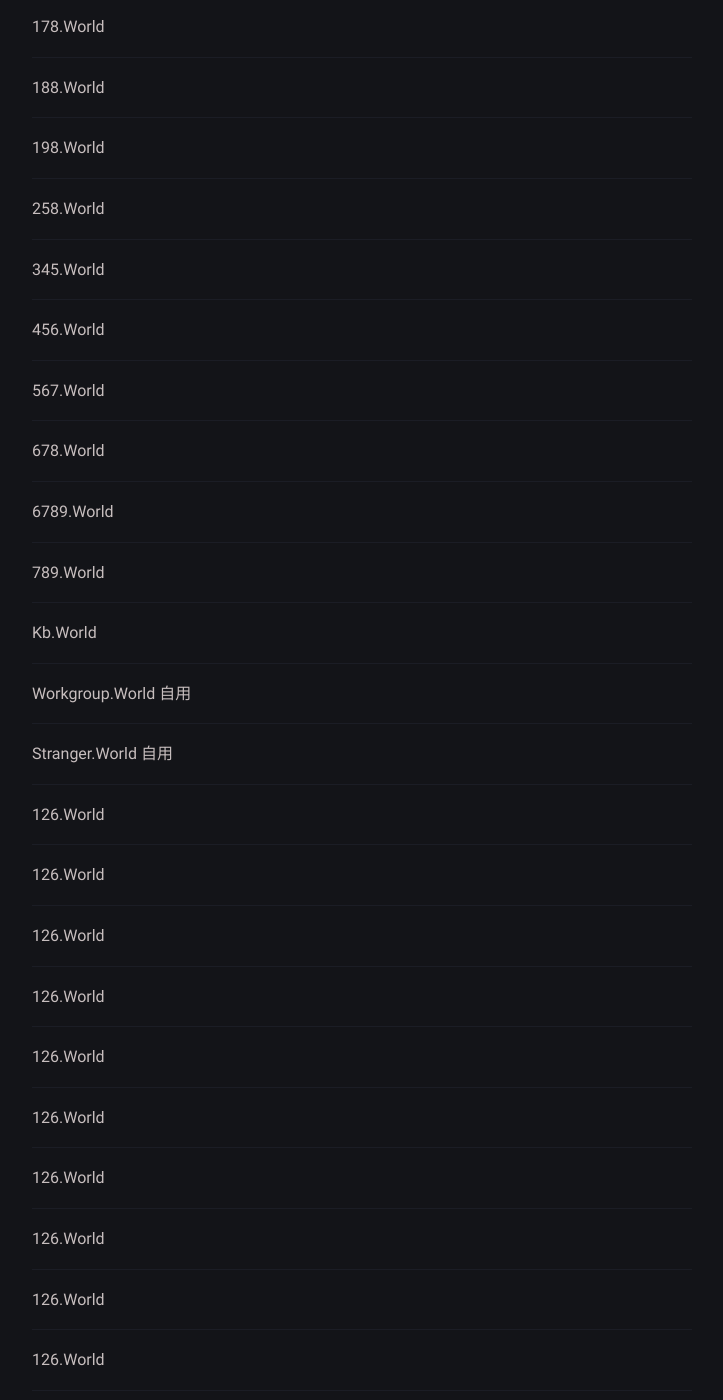
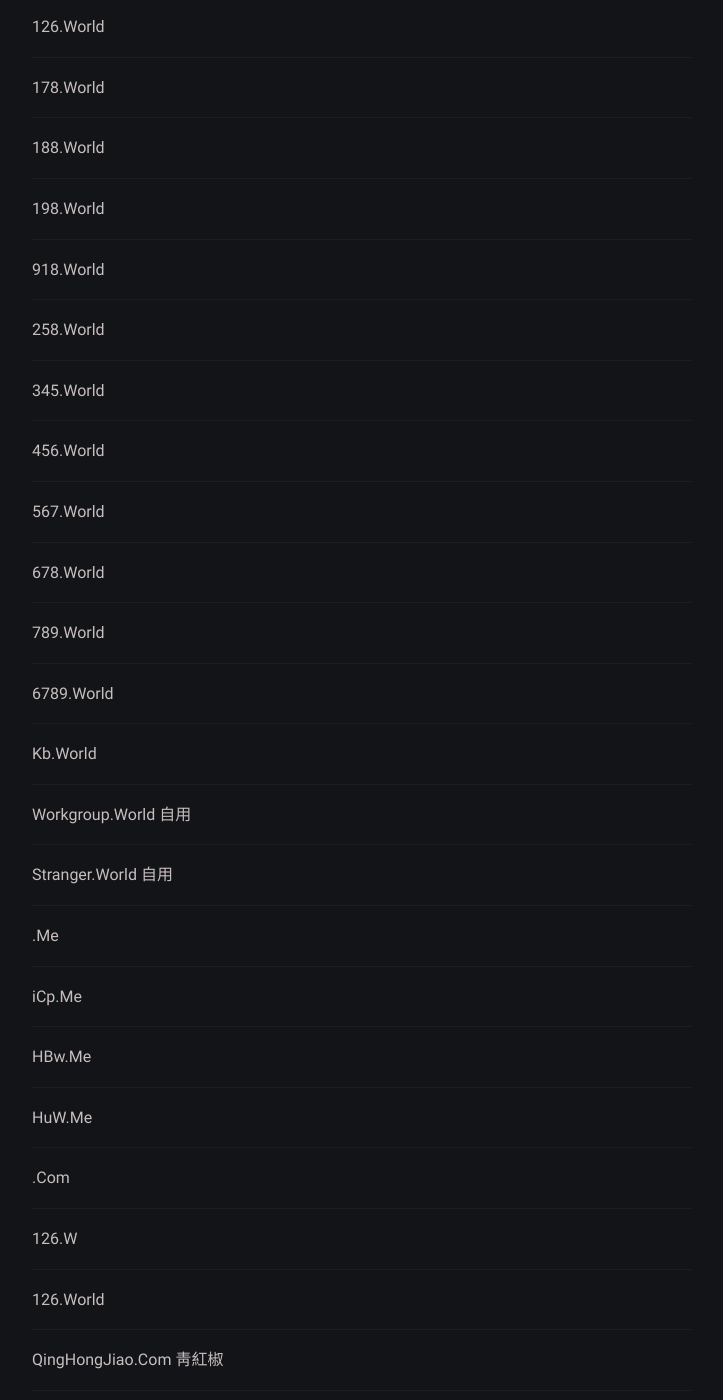
Before and after one commit to YiPianYe/yipianye.github.io, a Jekyll site: the page built from _posts/2020-11-01-domains.md, in a window 1280 px wide and 1400 px high, scrolled down 513 px. Shown: the whole window, without its empty margins (278-1001 px from the left). Built offline with Jekyll 4.4.1, drawn with Linux system fonts in a browser that asks for light colours; some of the changed text lies outside the part shown.

Commit message:
Update 2020-11-01-domains.md

```diff
--- a/_posts/2020-11-01-domains.md
+++ b/_posts/2020-11-01-domains.md
@@ -18,6 +19,8 @@ tags:
    188.World
    - - - -
    198.World
+   - - - -
+   918.World
    - - - -
    258.World
    - - - -
@@ -29,15 +32,33 @@ tags:
    - - - -
    678.World
    - - - -
+   789.World
+   - - - -
    6789.World
-   - - - -
-   789.World
    - - - -
    Kb.World
    - - - -
    Workgroup.World 自用
    - - - -
    Stranger.World 自用
+   - - - -
+   .Me
+   - - - -
+   iCp.Me
+   - - - -
+   HBw.Me
+   - - - -
+   HuW.Me
+   - - - -
+   .Com
+   - - - -
+   126.W
+   - - - -
+   126.World
+   - - - -
+   QingHongJiao.Com 靑紅椒
+   - - - -
+   ZiBaiCai.Com 紫白菜
    - - - -
    126.World
    - - - -
@@ -47,21 +68,3 @@ tags:
    - - - -
    126.World
    - - - -
-   126.World
-   - - - -
-   126.World
-   - - - -
-   126.World
-   - - - -
-   126.World
-   - - - -
-   126.World
-   - - - -
-   126.World
-   - - - -
-   126.World
-   - - - -
-   126.World
-   - - - -
-   126.World
-   - - - -
```
Also changed, not shown: other parts of _posts/2020-11-01-domains.md (+2 -1 lines).
